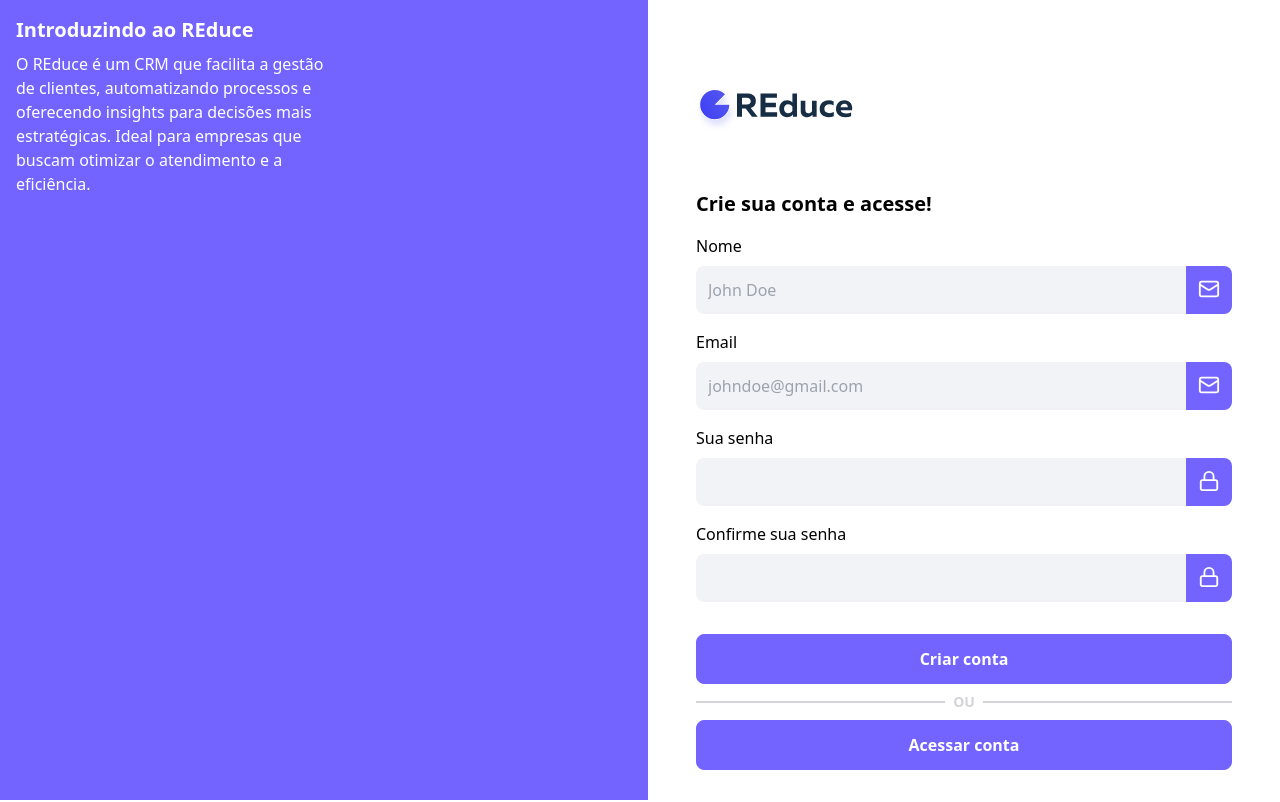
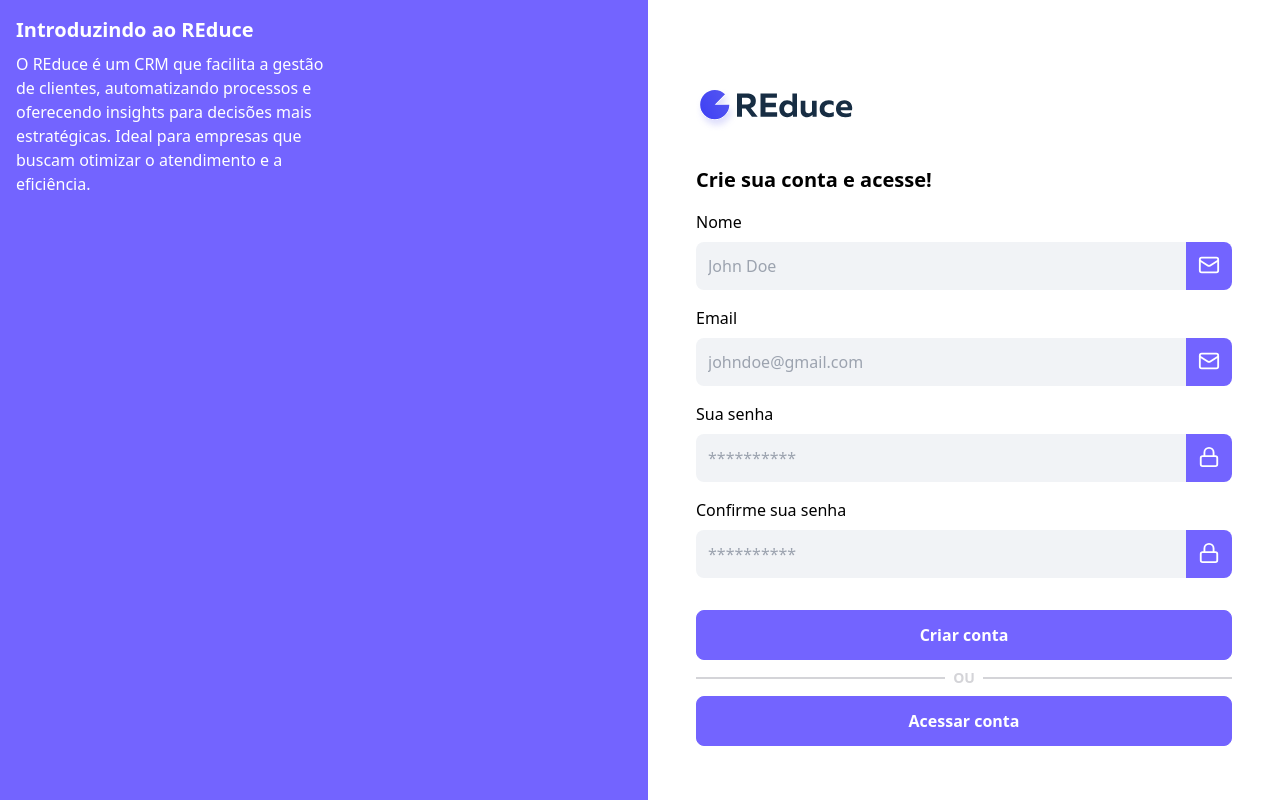
Before and after one commit to LrAmaral/login-template, an Angular app: page /signup in a window 1280 px wide. Built offline with nearby package versions, Linux system fonts and the light colour scheme.

Commit message:
feat: adjust spacing in default login layout and update logo height; add placeholders for password inputs in signup form

```diff
--- a/src/app/components/default-login-layout/default-login-layout.html
+++ b/src/app/components/default-login-layout/default-login-layout.html
@@ -1,5 +1,5 @@
 <main class="flex flex-col md:flex-row h-dvh justify-center items-center space-y-4">
-  <section class="md:flex-1 space-y-8 hidden md:block md:bg-primary h-full p-4 text-white">
+  <section class="md:flex-1 space-y-6 hidden md:block md:bg-primary h-full p-4 text-white">
     <div class="md:w-1/2 flex flex-col space-y-2">
       <h1 class="font-bold text-xl">Introduzindo ao REduce</h1>
       <p>
@@ -10,7 +10,7 @@
     </div>
   </section>
   <section class="w-full md:w-[600px] flex flex-col h-auto p-6 md:p-8 m-4 gap-4">
-    <img src="../../../assets/images/logo.svg" alt="" class="w-40 h-32" />
+    <img src="../../../assets/images/logo.svg" alt="" class="w-40 h-20" />
     <h2 class="font-semibold text-lg md:text-xl">{{ login }}</h2>
     <ng-content></ng-content>
     <div class="space-y-2">
--- a/src/app/pages/signup/signup.html
+++ b/src/app/pages/signup/signup.html
@@ -30,6 +30,7 @@
       inputName="password"
       type="password"
       label="Sua senha"
+      placeholder="**********"
     >
       <img src="/assets/icons/lock.svg" />
     </app-primary-input>
@@ -38,6 +39,7 @@
       inputName="passwordConfirm"
       [type]="showPassword ? 'text' : 'password'"
       label="Confirme sua senha"
+      placeholder="**********"
       class="password"
     >
       <!-- <button (click)="togglePassword()">
```
